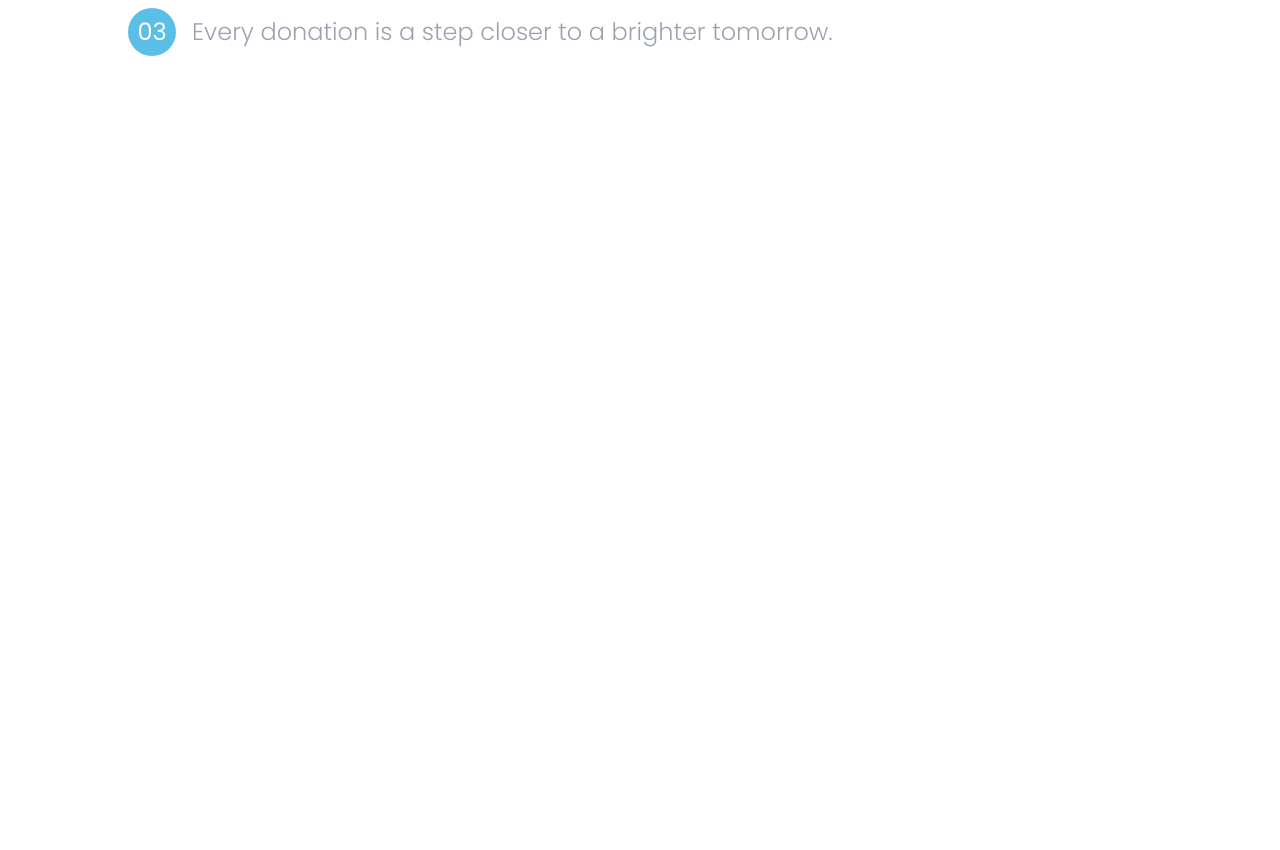
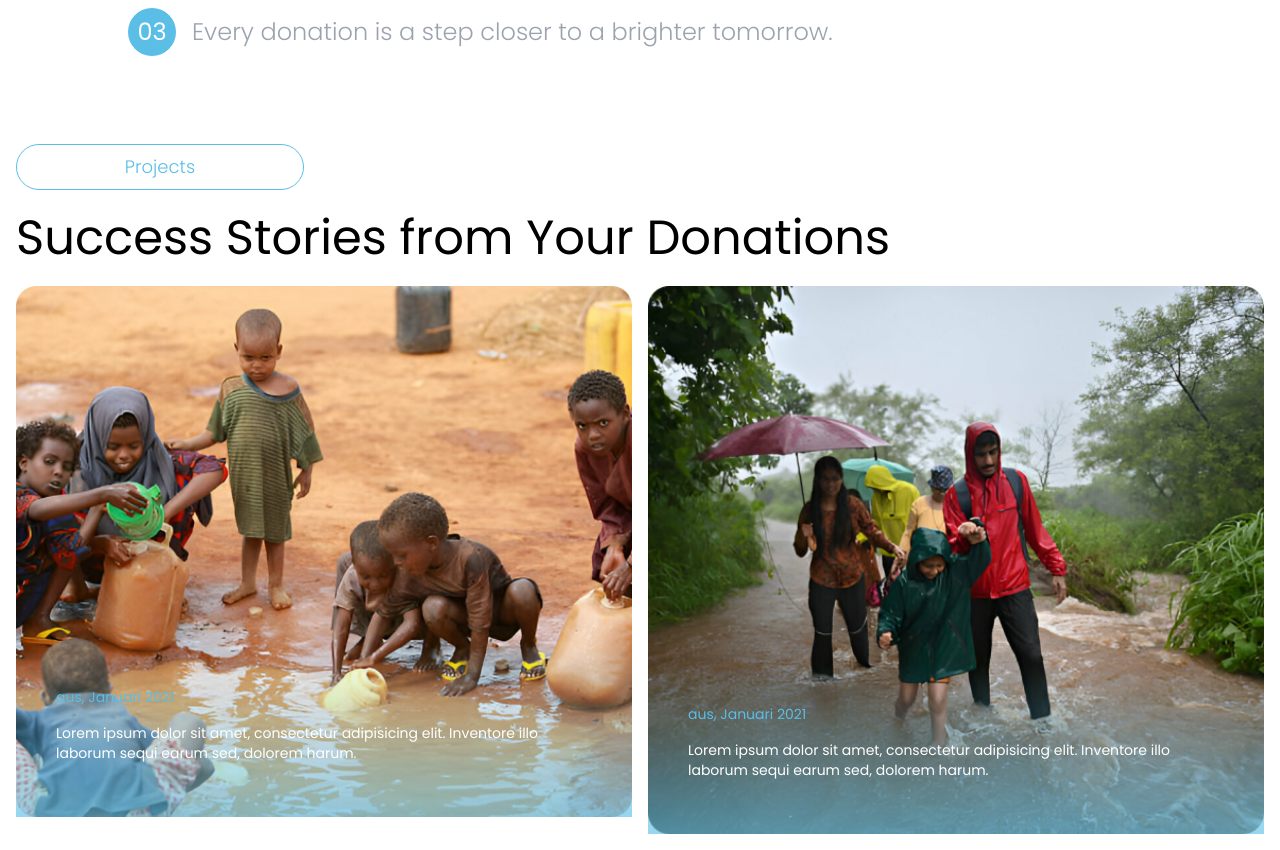
Before and after one commit to Web3-Givinity/front-end, a Next.js app: page / in a window 1280 px wide. Shown: the part 2620-3470 px from the top of the page. Before the commit the page ends 2692 px from the top, so only its background shows below. Built offline with nearby package versions, Linux system fonts and the light colour scheme.

Commit message:
finish: slicing project section

```diff
--- a/image.ts
+++ b/image.ts
@@ -1,9 +1,13 @@
 import chartImg from './src/assets/_Chart mini.svg'
 import nenekImg from './src/assets/nenek.png'
 import aboutImg from './src/assets/aboutImg.png'
+import projectImg1 from './src/assets/projectImg1.png'
+import projectImg2 from './src/assets/projectImg2.png'
 
 export {
     chartImg,
     nenekImg,
-    aboutImg
+    aboutImg,
+    projectImg1,
+    projectImg2
 }
--- a/src/app/page.tsx
+++ b/src/app/page.tsx
@@ -2,6 +2,7 @@ import { Navbar } from "@/components/fragments/Navbar";
 import { HeroSection } from "@/components/section/HeroSection";
 import { HighlightSection } from "@/components/section/HighlightSection";
 import { AboutSection } from "@/components/section/AboutSection";
+import { ProjectSection } from "@/components/section/ProjectSection";
 
 
 export default function Home() {
@@ -12,6 +13,7 @@ export default function Home() {
         <HeroSection />
         <HighlightSection />
         <AboutSection />
+        <ProjectSection />
       </main>
     </>
   )
--- /dev/null
+++ b/src/components/fragments/CardProject.tsx
@@ -0,0 +1,30 @@
+import Image from 'next/image'
+import React from 'react'
+import { BsArrowRightShort } from 'react-icons/bs'
+
+type CardProjectProps = {
+    image: string;
+}
+
+const CardProject = ({ image }: CardProjectProps) => {
+    return (
+        <>
+            <div className="group flex flex-col relative overflow-hidden cursor-pointer">
+                <Image width={500} height={500} alt="gambar" src={image} className="w-full h-full" />
+
+                <div className="p-10 absolute -bottom-24 transition-all duration-300 ease-linear bg-card-gradient group-hover:bottom-0 group-hover:py-24 group-hover:bg-card-gradient-hover">
+                    <p className="text-sm text-primary-400 mb-4 group-hover:text-black">aus, Januari 2021</p>
+                    <p className="text-sm text-white mb-16 group-hover:text-4xl group-hover:font-medium">Lorem ipsum dolor sit amet, consectetur adipisicing elit. Inventore illo laborum sequi earum sed, dolorem harum.</p>
+
+                    <div className="flex justify-center">
+                        <button type="button" className="py-2 px-4 flex items-center gap-1 rounded-full bg-white text-primary-400 text-sm">See The Project
+                            <span><BsArrowRightShort size={30} /></span>
+                        </button>
+                    </div>
+                </div>
+            </div>
+        </>
+    )
+}
+
+export default CardProject
--- /dev/null
+++ b/src/components/section/ProjectSection.tsx
@@ -0,0 +1,23 @@
+import React from 'react'
+import TitleSection from '../elements/TitleSection'
+import CardProject from '../fragments/CardProject'
+import { projectImg1, projectImg2 } from '../../../image'
+
+export const ProjectSection = () => {
+    return (
+        <>
+            <section className="p-4 mt-14">
+                <TitleSection label="Projects" />
+                <p className="text-5xl my-6">Success Stories from Your Donations</p>
+                <div className="flex gap-4">
+                    <div className="w-1/2">
+                        <CardProject image={projectImg1.src} />
+                    </div>
+                    <div className="w-1/2">
+                        <CardProject image={projectImg2.src} />
+                    </div>
+                </div>
+            </section>
+        </>
+    )
+}
--- a/tailwind.config.ts
+++ b/tailwind.config.ts
@@ -23,6 +23,10 @@ export default {
           950: '#0f2f42'
         },
       },
+      backgroundImage: {
+        'card-gradient': 'linear-gradient(0deg, rgba(90, 190, 230, 1) 0%, rgba(255, 255, 255, 0) 100%);',
+        'card-gradient-hover': 'linear-gradient(0deg, rgba(90, 190, 230, 0.94) 40%, rgba(255, 255, 255, 0) 100%);'
+      }
     },
   },
   plugins: [],
```
Also changed, not shown: src/assets/projectImg1.png (added), src/assets/projectImg2.png (added).
